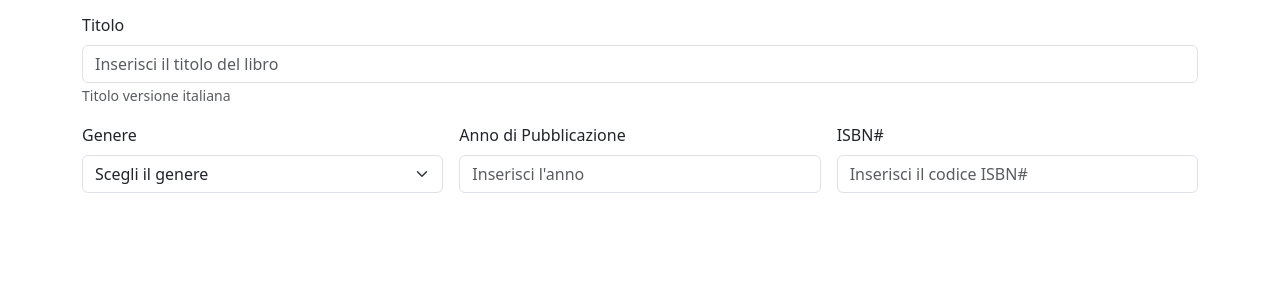
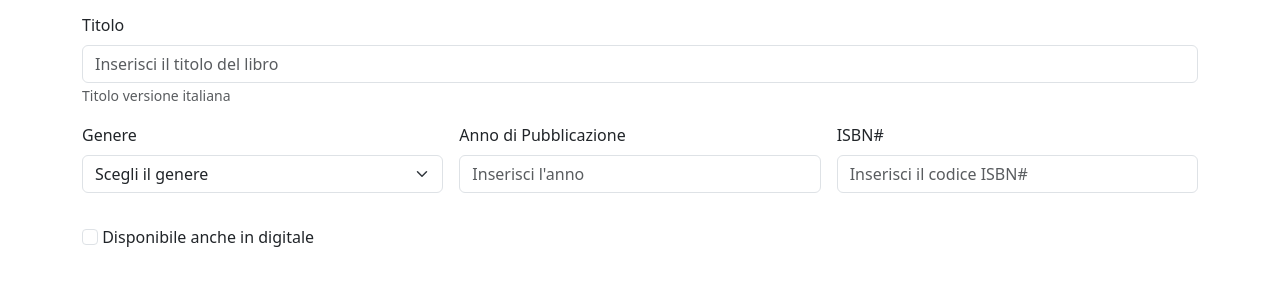
Before and after one commit to saverio-mandarano/html-css-bootstrap-dashboard, a plain HTML site: page pages/nuovolibro.html in a window 1280 px wide. Shown: the part 245-530 px from the top of the page. Drawn offline with nearby package versions, Linux system fonts and the light colour scheme.

Commit message:
aggiunto checkbox form

```diff
--- a/pages/nuovolibro.html
+++ b/pages/nuovolibro.html
@@ -81,44 +81,7 @@
     </header>
 
     <main>
-      <!-- <label for="inputEmail4" class="form-label">Email</label>
-      <input type="email" class="form-control" id="inputEmail4" />
-
-      <label for="inputPassword4" class="form-label">Password</label>
-      <input type="password" class="form-control" id="inputPassword4" />
-
-      <label for="inputAddress" class="form-label">Address</label>
-      <input
-        type="text"
-        class="form-control"
-        id="inputAddress"
-        placeholder="1234 Main St"
-      />
-
-
-
-      <label for="inputAddress2" class="form-label">Address 2</label>
-      <input
-        type="text"
-        class="form-control"
-        id="inputAddress2"
-        placeholder="Apartment, studio, or floor"
-      />
-
-      <label for="inputState" class="form-label">State</label>
-      <select id="inputState" class="form-select">
-        <option selected>Choose...</option>
-        <option value="opt1">opzione1</option>
-        <option value="opt2">opzione2</option>
-        <option value="opt3">opzione3</option>
-        <option value="opt4">opzione4</option>
-      </select>
-
-      <input class="form-check-input" type="checkbox" id="gridCheck" />
-      <label class="form-check-label" for="gridCheck"> Check me out </label>
-
-      <label for="inputCity" class="form-label">City</label>
-      <input type="text" class="form-control" id="inputCity" />
+      <!--
 
       <button type="submit" class="btn btn-primary">Sign in</button> -->
 
@@ -186,7 +149,12 @@
           </div>
 
           <div class="col-12"></div>
-          <div class="col-12"></div>
+          <div class="col-12">
+            <input class="form-check-input" type="checkbox" id="gridCheck" />
+            <label class="form-check-label" for="gridCheck">
+              Disponibile anche in digitale
+            </label>
+          </div>
           <div class="col-12"></div>
         </form>
       </section>
```
